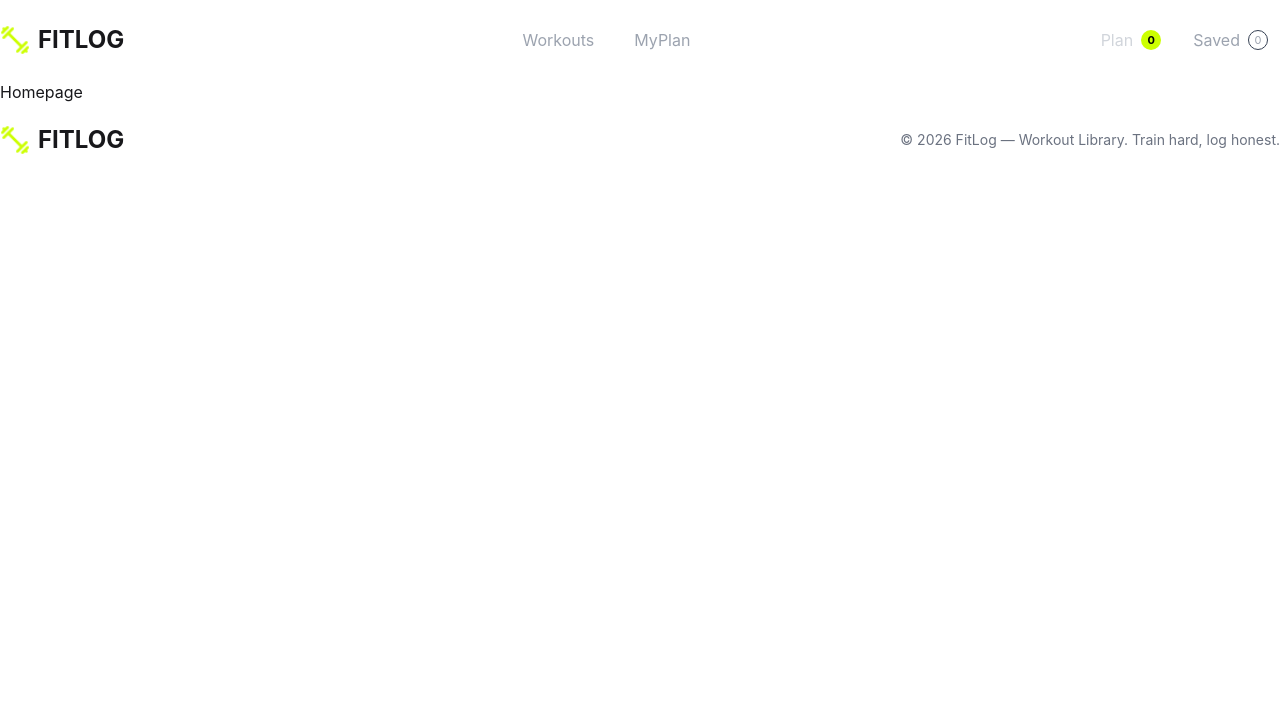
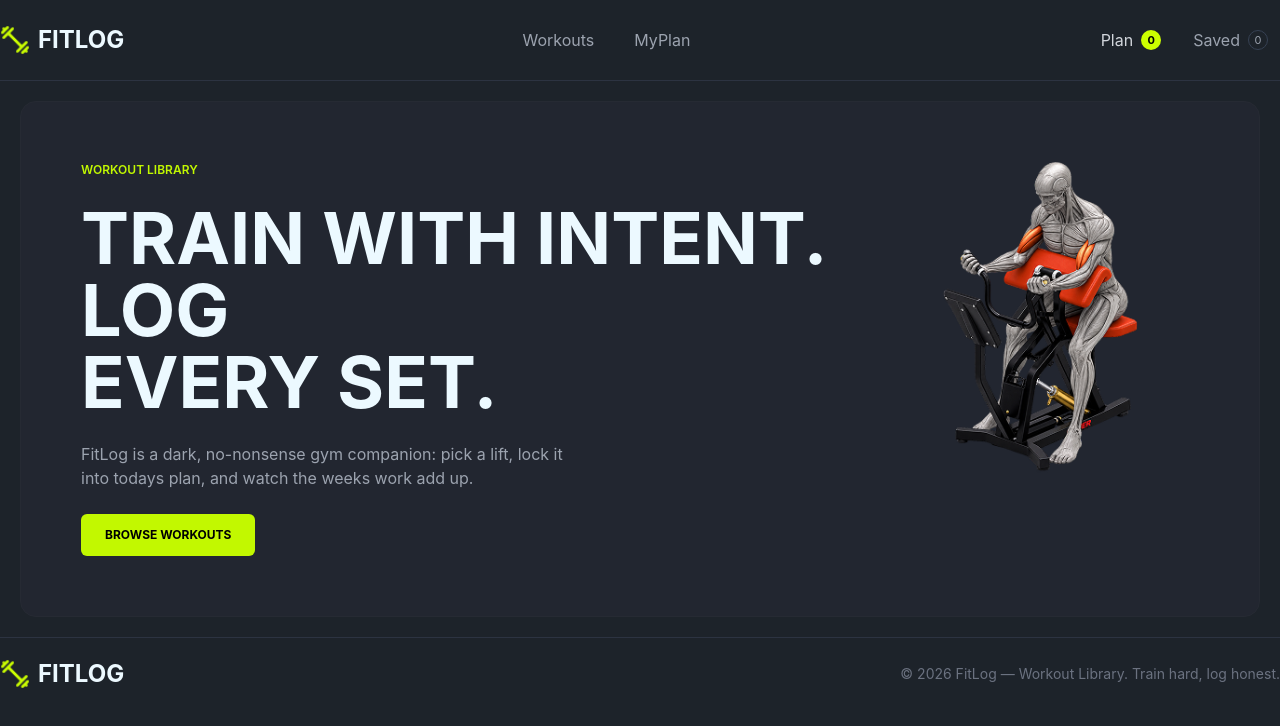
Before and after one commit to tibushra/FitLog-Workout-Library, a Next.js app: page / in a window 1280 px wide. Shown: the top 726 px of the page. Built offline with nearby package versions, Linux system fonts and the light colour scheme.

Commit message:
Banner Section added

```diff
--- a/src/app/layout.js
+++ b/src/app/layout.js
@@ -22,6 +22,7 @@ export default function RootLayout({ children }) {
   return (
     <html
       lang="en"
+      data-theme = "dark"
       className={`${geistSans.variable} ${geistMono.variable} h-full antialiased`}
     >
       <body className="min-h-full flex flex-col">
--- a/src/app/page.js
+++ b/src/app/page.js
@@ -1,9 +1,10 @@
+import Banner from '@/components/homepage/Banner';
 import React from 'react';
 
 const page = () => {
   return (
     <div>
-      Homepage
+     <Banner></Banner>
     </div>
   );
 };
--- /dev/null
+++ b/src/components/homepage/Banner.jsx
@@ -0,0 +1,40 @@
+import React from 'react';
+import banner from '@/assets/banner.png'
+import Image from 'next/image';
+
+const Banner = () => {
+    return (
+        <div className='p-5'>
+
+            <div className='container mx-auto bg-[#222630] border border-[#262A33] flex justify-between items center p-15 rounded-2xl'>
+
+                <div className='flex flex-col gap-6'>
+                    <p className='text-xs text-[#C2F800] font-semibold'>WORKOUT LIBRARY</p>
+
+                    <h1 className='text-7xl font-bold'>TRAIN WITH INTENT. LOG <br />
+                        EVERY SET.</h1>
+
+                    <p className='text-[#9CA3AF]'>FitLog is a dark, no-nonsense gym companion: pick a lift, lock it <br />
+                        into todays plan, and watch the weeks work add up.</p>
+
+                    <button className="w-fit rounded-md bg-[#C2F800] px-6 py-3 text-[12px] font-bold text-[#000000]">
+                        BROWSE WORKOUTS
+                    </button>
+                </div>
+
+                <div>
+                    <Image
+                        src={banner}
+                        alt="FitLog banner"
+                        width={350}
+                        height={350}
+                    />
+                </div>
+
+            </div>
+
+        </div>
+    );
+};
+
+export default Banner;
--- a/src/components/shared/Footer.jsx
+++ b/src/components/shared/Footer.jsx
@@ -4,6 +4,10 @@ import logo from '@/assets/logo.png';
 
 const Footer = () => {
     return (
+        <>
+
+         <div className="h-px bg-[#2c3341]" />
+
         <div className='container mx-auto flex justify-between items-center py-5'>
             <div className='flex justify-between items-center gap-2'>
                 <Image
@@ -16,8 +20,10 @@ const Footer = () => {
             </div>
             <div>
                 <p className='text-sm text-[#6B7280]'>© 2026 FitLog — Workout Library. Train hard, log honest.</p>
-                </div>
+            </div>
         </div>
+
+         </>
     );
 };
 
--- a/src/components/shared/Navbar.jsx
+++ b/src/components/shared/Navbar.jsx
@@ -4,7 +4,9 @@ import Image from 'next/image';
 
 const Navbar = () => {
     return (
+        <>
         <div className='container mx-auto flex justify-between items-center py-5'>
+
             <div className='flex justify-between items-center gap-2'>
                 <Image
                     src={logo}
@@ -15,25 +17,33 @@ const Navbar = () => {
                 <h2 className='font-bold text-2xl'>FITLOG</h2>
             </div>
             <div className='flex gap-2'>
+
                 <button className='px-4 py-1 rounded-2xl hover:bg-gray-800 text-[#9CA3AF]'>
                     Workouts
-                    </button>
+                </button>
                 <button className='px-4 py-1 rounded-2xl hover:bg-gray-800 text-[#9CA3AF]'>
                     MyPlan
-                    </button>
+                </button>
+
             </div>
             <div className='flex gap-2'>
+
                 <button className="flex items-center gap-2 rounded-2xl px-3 py-2 text-[#D1D5DB] hover:bg-gray-800">
                     Plan
                     <span className="flex h-5 w-5 items-center justify-center rounded-full bg-[#ccff00] text-[11px] font-bold text-black"> 0 </span>
                 </button>
-
                 <button className="flex items-center gap-2 rounded-2xl px-3 py-2 text-[#9CA3AF] hover:bg-gray-800">
                     Saved
                     <span className="flex h-5 w-5 items-center justify-center rounded-full border border-gray-700 text-[11px]"> 0 </span>
                 </button>
+
             </div>
+
         </div>
+
+       <div className="h-px bg-[#2c3341]" />
+
+      </>
     );
 };
 
```
